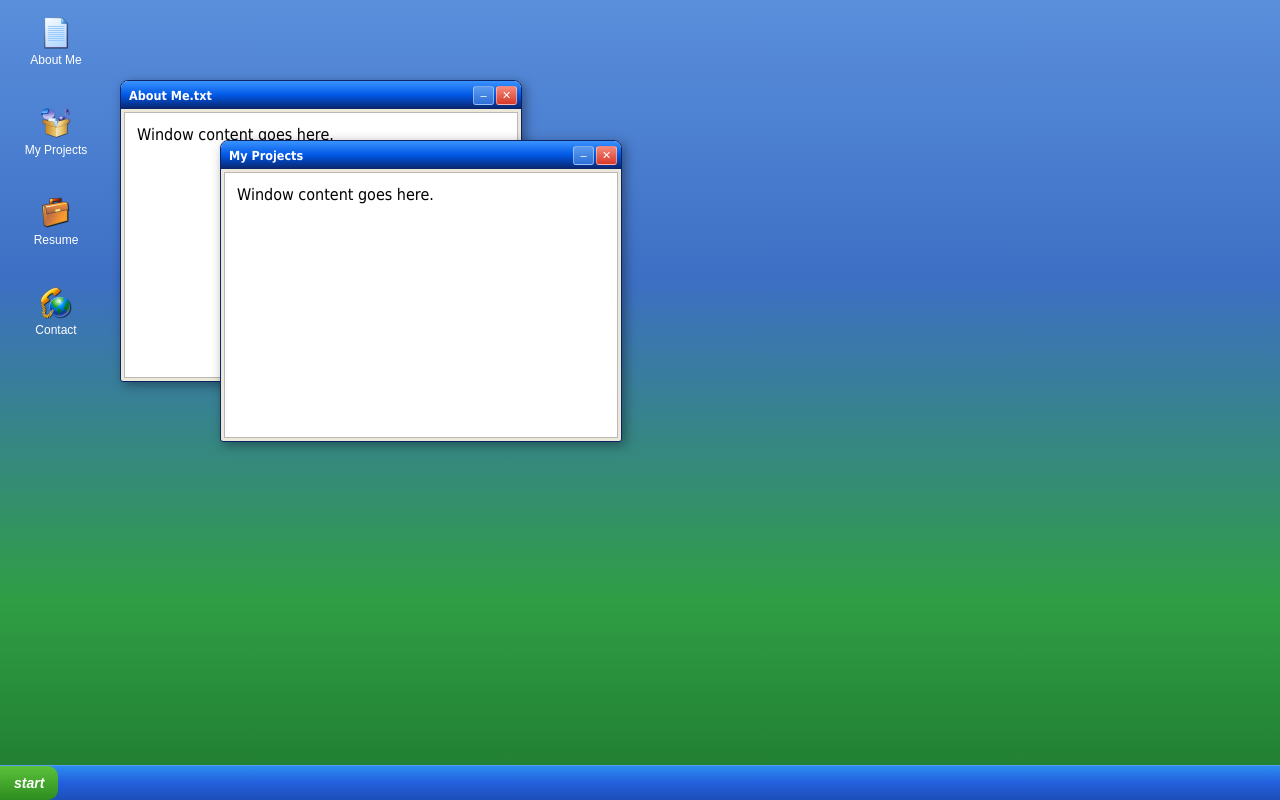
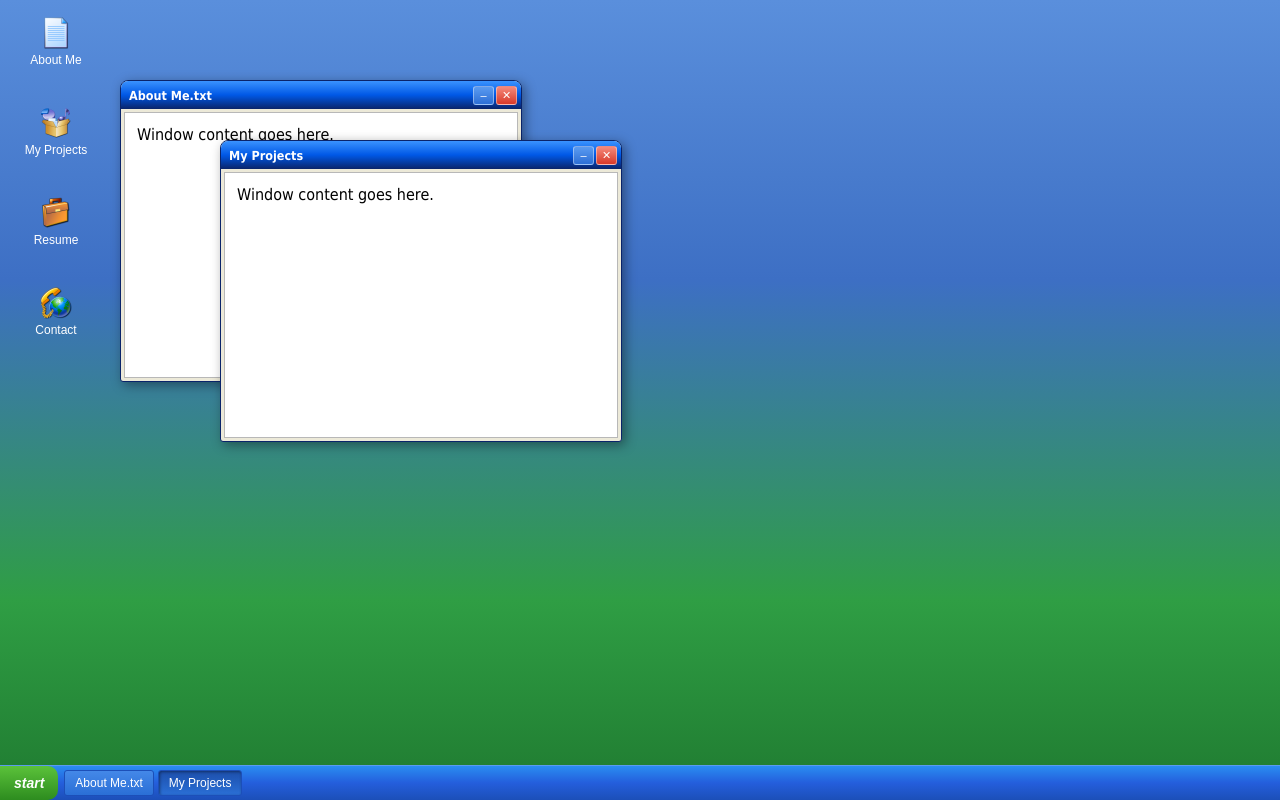
Before and after one commit to yomi64/personal_web, a React (Vite) app: page / in a window 1280 px wide. Built offline with nearby package versions, Linux system fonts and the light colour scheme.

Commit message:
Added basic taskbar active window buttons

```diff
--- a/src/App.jsx
+++ b/src/App.jsx
@@ -55,6 +55,15 @@ function App() {
     );
   }
 
+  function restoreWindow(id) {
+    setWindows((prevWindows) =>
+      prevWindows.map((w) =>
+        w.id === id ? { ...w, isMinimized: false } : w
+      )
+    );
+    focusWindow(id);
+  }
+
   return (
     <div style={{ width: "100%", height: "100%", position: "relative" }}>
       <Desktop onOpenWindow={openWindow} />
@@ -73,7 +82,11 @@ function App() {
             onMinimize={() => minimizeWindow(w.id)}
           />
         ))}
-        <Taskbar />
+        <Taskbar
+          windows={windows}
+          topZIndex={topZIndex}
+          onTaskbarButtonClick={restoreWindow}
+        />
     </div>
   );
 }
--- a/src/components/Taskbar.css
+++ b/src/components/Taskbar.css
@@ -32,3 +32,25 @@
   gap: 4px;
   padding: 4px 6px;
 }
+
+.xp-taskbar-app {
+  display: flex;
+  align-items: center;
+  height: 100%;
+  max-width: 160px;
+  padding: 0 10px;
+  border: 1px solid #1c4fb8;
+  border-radius: 3px;
+  background: linear-gradient(to bottom, #4488e8, #2a6fd6);
+  color: white;
+  font-size: 12px;
+  white-space: nowrap;
+  overflow: hidden;
+  text-overflow: ellipsis;
+  cursor: pointer;
+}
+
+.xp-taskbar-app.is-active {
+  background: linear-gradient(to bottom, #1d4fab, #2a6fd6);
+  box-shadow: inset 1px 1px 3px rgba(0, 0, 0, 0.4);
+}
--- a/src/components/Taskbar.jsx
+++ b/src/components/Taskbar.jsx
@@ -1,11 +1,24 @@
 import "./Taskbar.css";
 
-export default function Taskbar() {
+export default function Taskbar({ windows, topZIndex, onTaskbarButtonClick }) {
+  const openWindows = windows.filter((w) => w.isOpen);
+
   return (
     <div className="xp-taskbar">
       <button className="xp-start-btn">start</button>
       <div className="xp-taskbar-apps">
-        {/* window buttons will go here */}
+        {openWindows.map((w) => {
+          const isActive = !w.isMinimized && w.zIndex === topZIndex;
+          return (
+            <button
+              key={w.id}
+              className={`xp-taskbar-app ${isActive ? "is-active" : ""}`}
+              onClick={() => onTaskbarButtonClick(w.id)}
+            >
+              {w.title}
+            </button>
+          );
+        })}
       </div>
     </div>
   );
```
